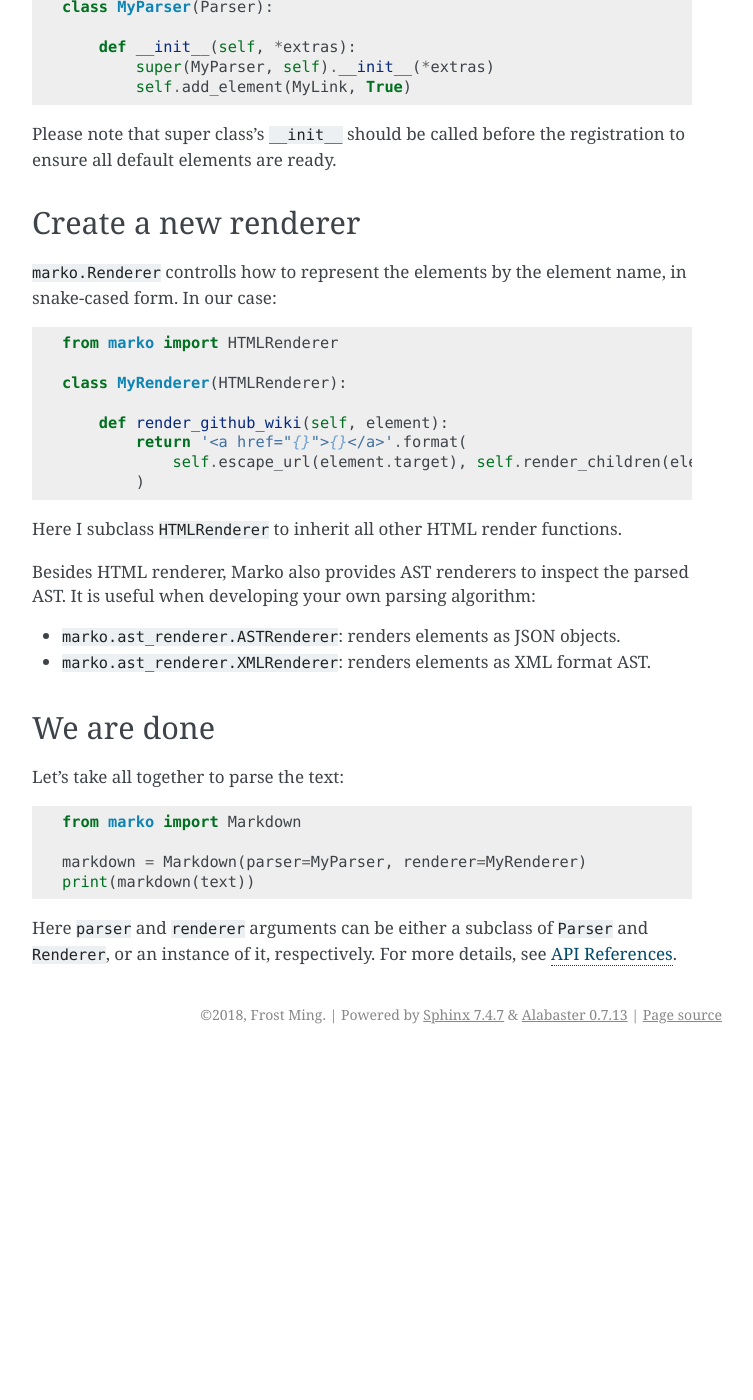
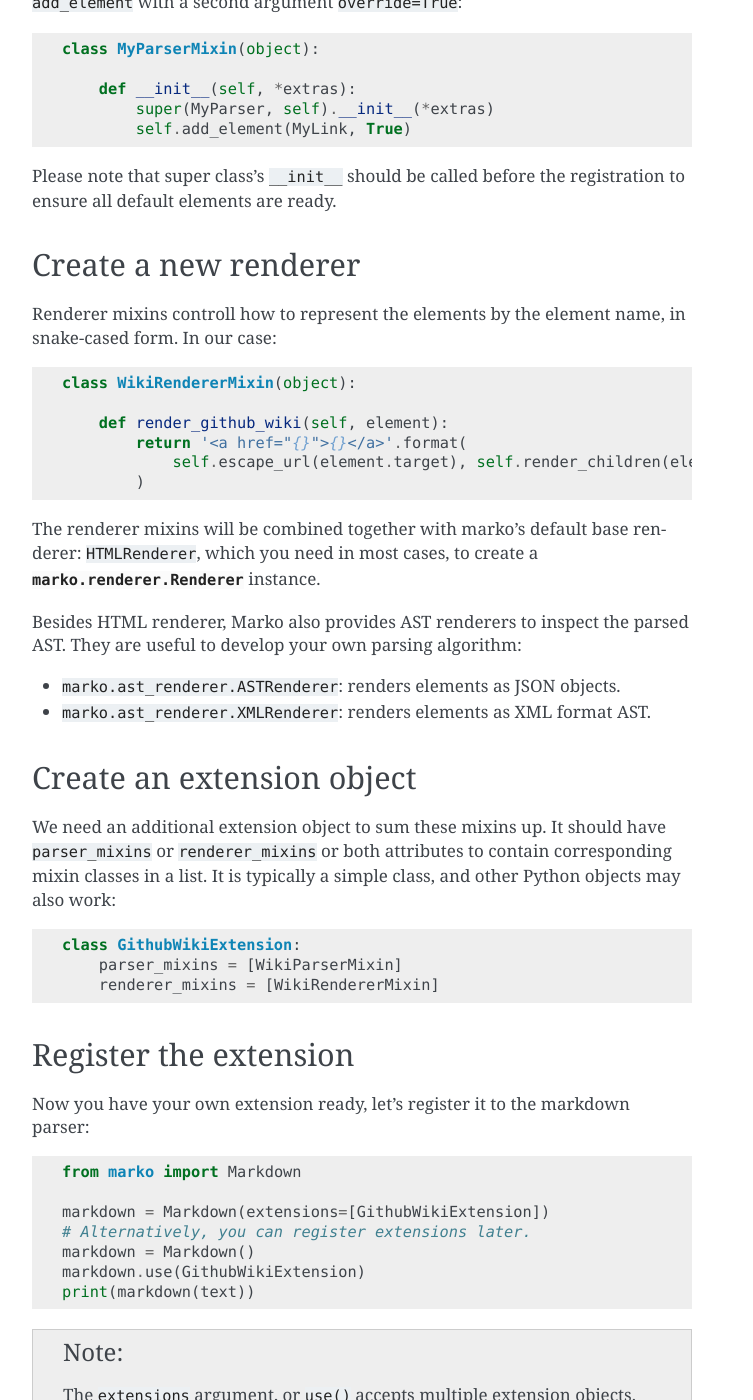
Before and after one commit to frostming/marko, a Sphinx documentation site: the page built from docs/extend.rst, in a window 1280 px wide and 1400 px high, scrolled down 1834 px. Shown: the whole window, without its empty margins (388-1141 px from the left). Built offline with Sphinx 7.4.7, drawn with Linux system fonts in a browser that asks for light colours; before the commit the page ends 2888 px from its top, so only the background shows below that; some of the changed text lies outside the part shown.

Commit message:
Update docs

```diff
--- a/docs/extend.rst
+++ b/docs/extend.rst
@@ -46,22 +46,24 @@ If we set a higher priority, it will be first parsed instead::
 
     *This is an <a href="target">emphasis*</a>
 
-Register the element in parser
+Define your parser mixin class
 ------------------------------
 
+Marko uses mixins to add functionalities to the existing parser.
 Now let's add the element to parser processing::
 
-    from marko import Parser
-
-    parser = Parser(GithubWiki)
-
-This will register ``GithubWiki`` element to the parser other than default elements. Alternatively, you can subclass ``Parser`` and register any extra element inside::
-
-    class MyParser(Parser):
+    class WikiParserMixin(object):
 
         def __init__(self, *extras):
             super(MyParser, self).__init__(*extras)
             self.add_element(GithubWiki)
+
+This will register ``GithubWiki`` element to the parser besides default elements.
+
+.. note::
+
+    For Python 2 compatibility, mixin classes should explicitly inhert from ``object``, so that ``super``
+    function can work correctly.
 
 About overriding default elements
 +++++++++++++++++++++++++++++++++
@@ -69,7 +71,7 @@ About overriding default elements
 Sometimes you modify the functionality of existing elements, like changing the parsing process or providing more attributes, and want to replace the old one.
 In this case, you should use the second approach to register the element and call ``add_element`` with a second argument ``override=True``::
 
-    class MyParser(Parser):
+    class MyParserMixin(object):
 
         def __init__(self, *extras):
             super(MyParser, self).__init__(*extras)
@@ -80,33 +82,54 @@ Please note that super class's ``__init__`` should be called before the registra
 Create a new renderer
 ---------------------
 
-``marko.Renderer`` controlls how to represent the elements by the element name, in snake-cased form. In our case::
+Renderer mixins controll how to represent the elements by the element name, in snake-cased form. In our case::
 
-    from marko import HTMLRenderer
-
-    class MyRenderer(HTMLRenderer):
+    class WikiRendererMixin(object):
 
         def render_github_wiki(self, element):
             return '<a href="{}">{}</a>'.format(
                 self.escape_url(element.target), self.render_children(element)
             )
 
-Here I subclass ``HTMLRenderer`` to inherit all other HTML render functions.
+The renderer mixins will be combined together with marko's default base renderer: ``HTMLRenderer``,
+which you need in most cases, to create a :class:`marko.renderer.Renderer` instance.
 
-Besides HTML renderer, Marko also provides AST renderers to inspect the parsed AST. It is useful when developing your own parsing algorithm:
+Besides HTML renderer, Marko also provides AST renderers to inspect the parsed AST.
+They are useful to develop your own parsing algorithm:
 
 * ``marko.ast_renderer.ASTRenderer``: renders elements as JSON objects.
 * ``marko.ast_renderer.XMLRenderer``: renders elements as XML format AST.
 
-We are done
------------
+Create an extension object
+--------------------------
 
-Let's take all together to parse the text::
+We need an additional extension object to sum these mixins up. It should have ``parser_mixins`` or ``renderer_mixins``
+or both attributes to contain corresponding mixin classes in a list. It is typically a simple class,
+and other Python objects may also work::
+
+    class GithubWikiExtension:
+        parser_mixins = [WikiParserMixin]
+        renderer_mixins = [WikiRendererMixin]
+
+Register the extension
+----------------------
+
+Now you have your own extension ready, let's register it to the markdown parser::
 
     from marko import Markdown
 
-    markdown = Markdown(parser=MyParser, renderer=MyRenderer)
+    markdown = Markdown(extensions=[GithubWikiExtension])
+    # Alternatively, you can register extensions later.
+    markdown = Markdown()
+    markdown.use(GithubWikiExtension)
     print(markdown(text))
 
-Here ``parser`` and ``renderer`` arguments can be either a subclass of ``Parser`` and ``Renderer``, or an instance of it, respectively.
-For more details, see :doc:`API References <api>`.
+.. note::
+
+    The ``extensions`` argument, or ``use()`` accepts multiple extension objects.
+    You can alsow call it multiple times. The registration order matters in the way that
+    the first registered has the highest priority in the MRO.
+
+    You can also choose a different base parser or renderer by::
+
+        markdown = Markdown(renderer=marko.ast_renderer.ASTRenderer)
--- a/docs/index.rst
+++ b/docs/index.rst
@@ -44,9 +44,9 @@ The installation is very simple::
 
 And to use it::
 
-    from marko import Markdown
-    markdown = Markdown()
-    print(markdown(text))
+    import marko
+
+    print(marko.convert(text))
 
 Marko also provides a simple CLI, for example, to render a document and output to a html file::
 
```
Also changed, not shown: README.md (+4 -3 lines), marko/__init__.py (+10 -6 lines), 5 other files.
